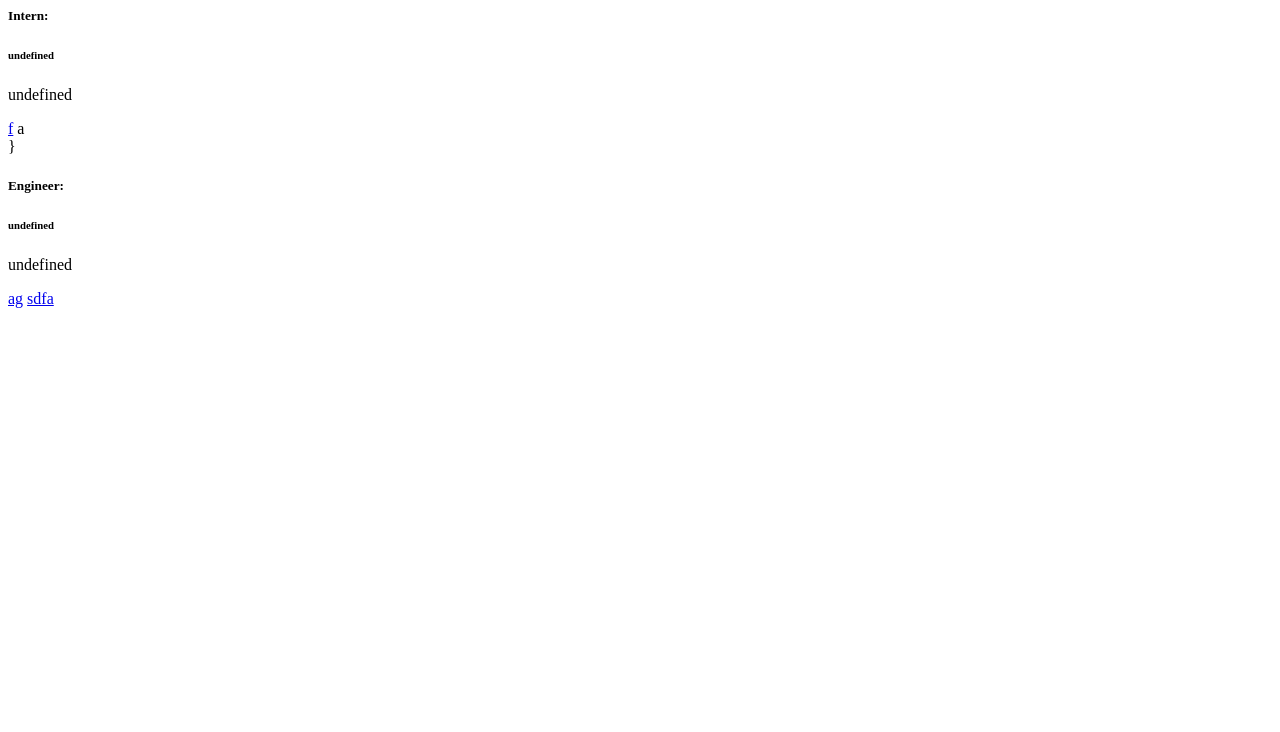
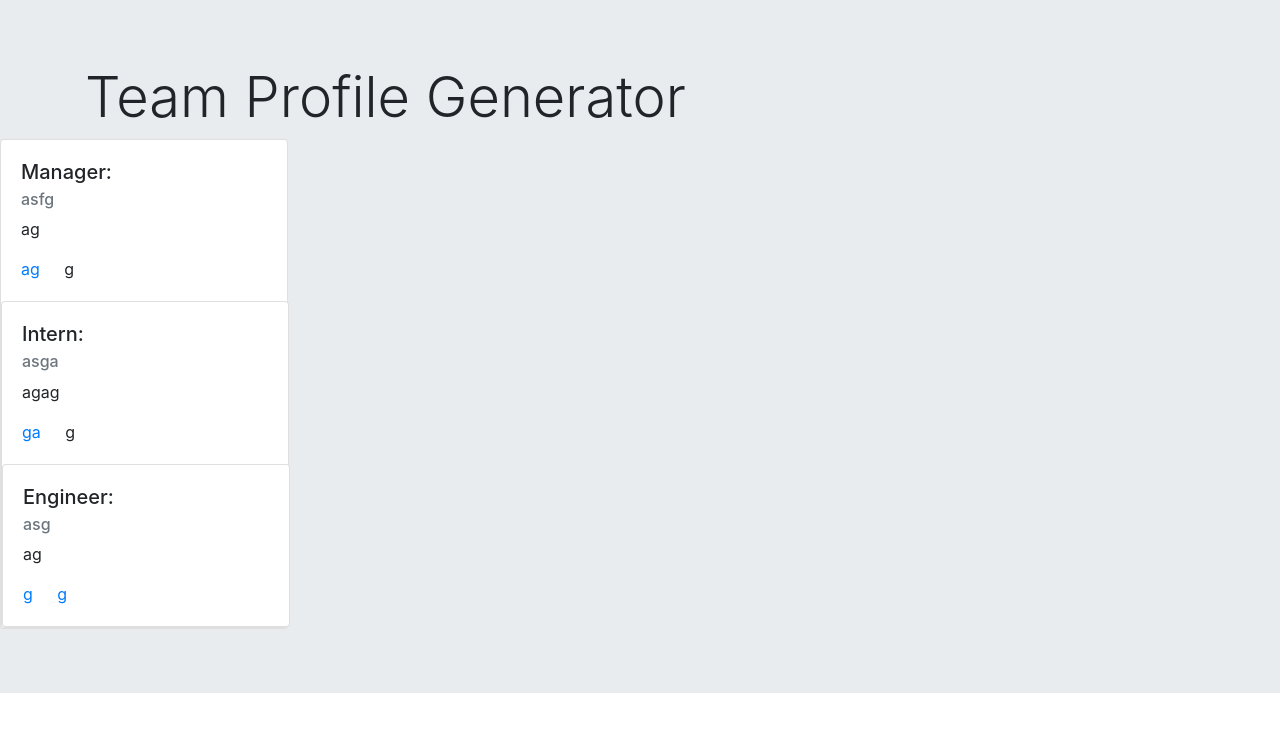
Before and after one commit to AliciaJK/TeamProfileGenerator, a website: page index.html in a window 1280 px wide. Drawn offline with nearby package versions, Linux system fonts and the light colour scheme.

Commit message:
Bug Fixes

```diff
--- a/index.html
+++ b/index.html
@@ -1,18 +1,44 @@
-<div class="card" style="width: 18rem;">
+<!DOCTYPE html>
+<html lang="en">
+
+<head>
+  <meta charset="UTF-8">
+  <meta http-equiv="X-UA-Compatible" content="ie=edge">
+  <link rel="stylesheet" href="https://maxcdn.bootstrapcdn.com/bootstrap/4.0.0/css/bootstrap.min.css">
+  <title>Document</title>
+</head>
+
+<body>
+  <div class="jumbotron jumbotron-fluid">
+    <div class="container">
+      <h1 class="display-4">Team Profile Generator</h1>
+
+    </div>
+
+    <div class="card" style="width: 18rem;">
       <div class="card-body">
-        <h5 class="card-title">Intern: </h5>
-        <h6 class="card-subtitle mb-2 text-muted">undefined</h6>
-        <p class="card-text">undefined</p>
-        <a href="mailto:f" class="card-link">f</a>
-        <a class="card-link">a</a>
+        <h5 class="card-title">Manager: </h5>
+        <h6 class="card-subtitle mb-2 text-muted">asfg</h6>
+        <p class="card-text">ag</p>
+        <a href="mailto:ag" class="card-link">ag</a>
+        <a class="card-link">g</a>
       </div>
-      }<div class="card" style="width: 18rem;">
+      <div class="card" style="width: 18rem;">
+        <div class="card-body">
+          <h5 class="card-title">Intern: </h5>
+          <h6 class="card-subtitle mb-2 text-muted">asga</h6>
+          <p class="card-text">agag</p>
+          <a href="mailto:ga" class="card-link">ga</a>
+          <a class="card-link">g</a>
+        </div>
+        <div class="card" style="width: 18rem;">
           <div class="card-body">
             <h5 class="card-title">Engineer: </h5>
-            <h6 class="card-subtitle mb-2 text-muted">undefined</h6>
-            <p class="card-text">undefined</p>
-            <a href="mailto:ag" class="card-link">ag</a>
-            <a href="https://github.com/sdfa/" class ="card-link">sdfa</a>
-          </div></body>
+            <h6 class="card-subtitle mb-2 text-muted">asg</h6>
+            <p class="card-text">ag</p>
+            <a href="mailto:g" class="card-link">g</a>
+            <a href="https://github.com/g/" class="card-link">g</a>
+          </div>
+</body>
 
-  </html>
+</html>
--- a/lib/employee.js
+++ b/lib/employee.js
@@ -1,8 +1,8 @@
 class Employee {
     constructor(id, name, email) {
-        this.id = id;
-        this.name = name;
-        this.email = email;
+        this.id=id;
+        this.name=name;
+        this.email=email;
 
     }
 
--- a/lib/engineer.js
+++ b/lib/engineer.js
@@ -11,6 +11,10 @@ class Engineer extends Employee {
 getGitHub() {
     return this.gitHub;
 };
+
+getRole() {
+    return 'Engineer';
+}
 }
 
 module.exports = Engineer;
```
Also changed, not shown: index.js (+13 -7 lines), 1 other file.
